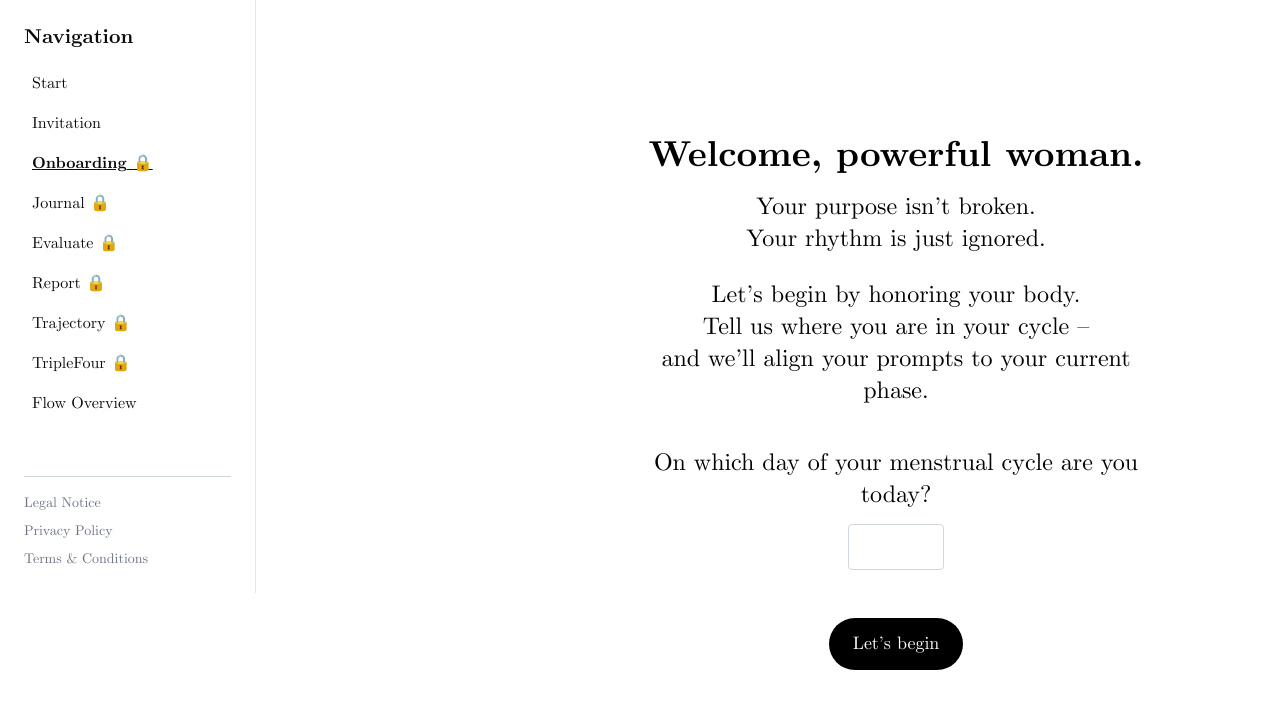
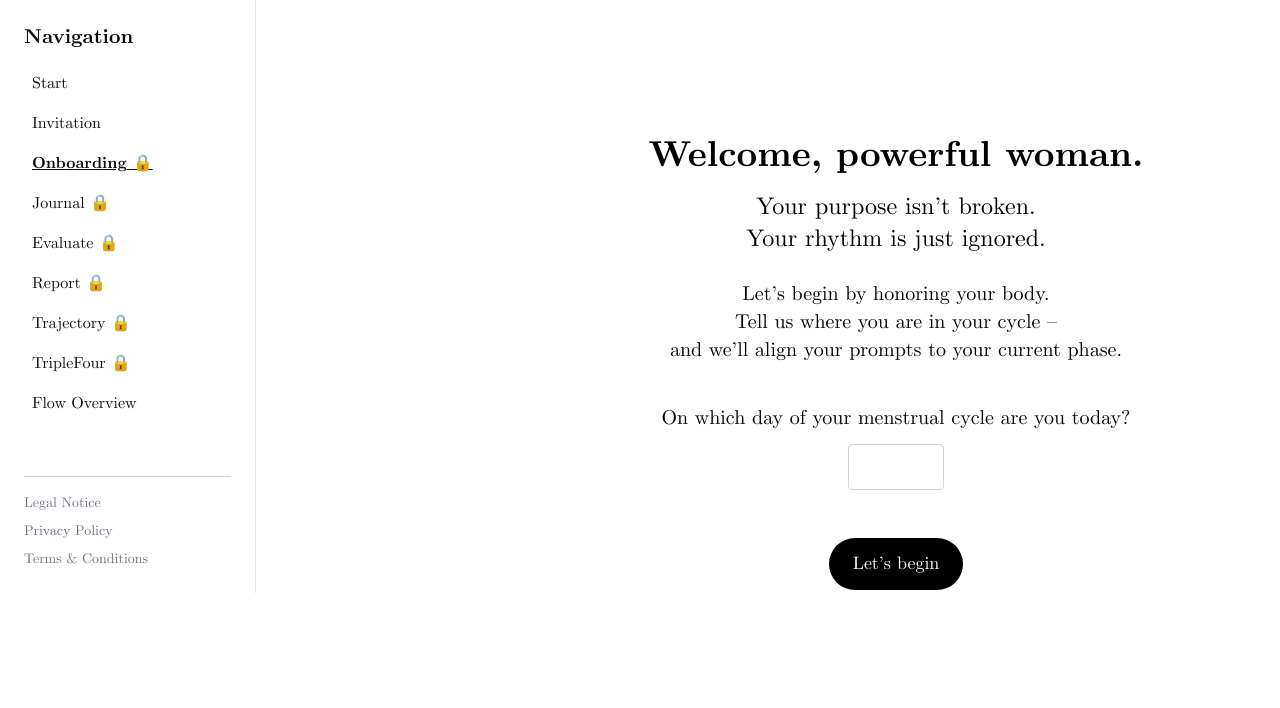
Before and after one commit to DrMvF/ikigaistrategist, a Next.js app: page /onboarding in a window 1280 px wide. Shown: the top 708 px of the page. Built offline with nearby package versions, Linux system fonts and the light colour scheme; no server answers.

Commit message:
Refine sidebar layout and formatting adjustments

```diff
--- a/app/(flowlayout)/onboarding/page.tsx
+++ b/app/(flowlayout)/onboarding/page.tsx
@@ -60,13 +60,13 @@ export default function OnboardingPage() {
         <p className="text-xl sm:text-2xl mb-6">
           Your purpose isn’t broken. <br /> Your rhythm is just ignored.
         </p>
-        <p className="text-base sm:text-2xl mb-4">
+        <p className="text-base sm:text-xl mb-4">
           Let’s begin by honoring your body. <br />
           Tell us where you are in your cycle – <br />
           and we’ll align your prompts to your current phase.
         </p>
 
-        <label className="block text-xl sm:text-2xl mb-3 mt-10" htmlFor="cycleDay">
+        <label className="block text-xl sm:text-xl mb-3 mt-10" htmlFor="cycleDay">
           On which day of your menstrual cycle are you today?
         </label>
 
```
